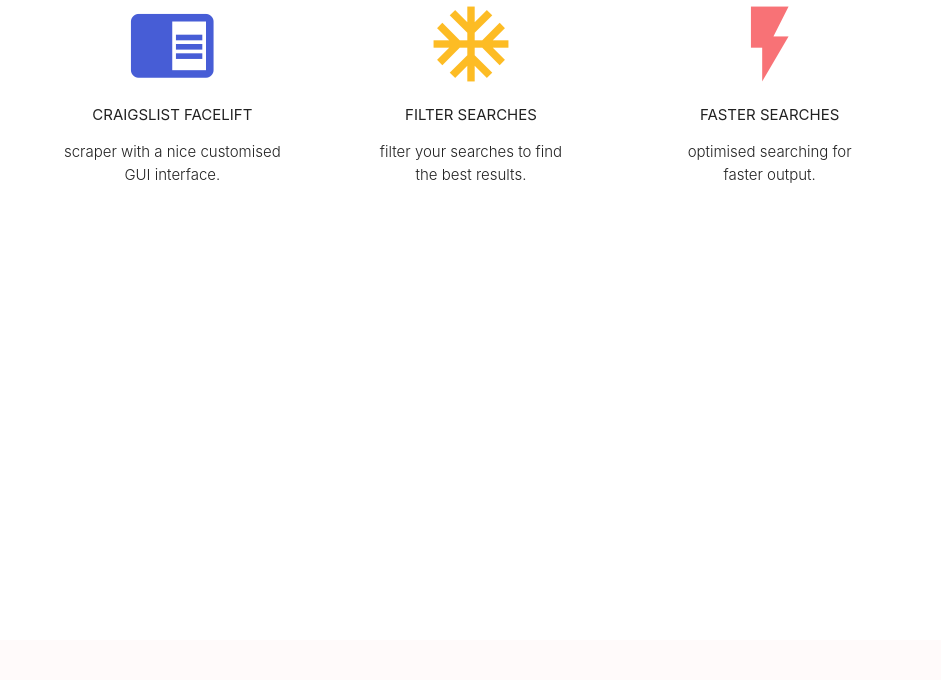
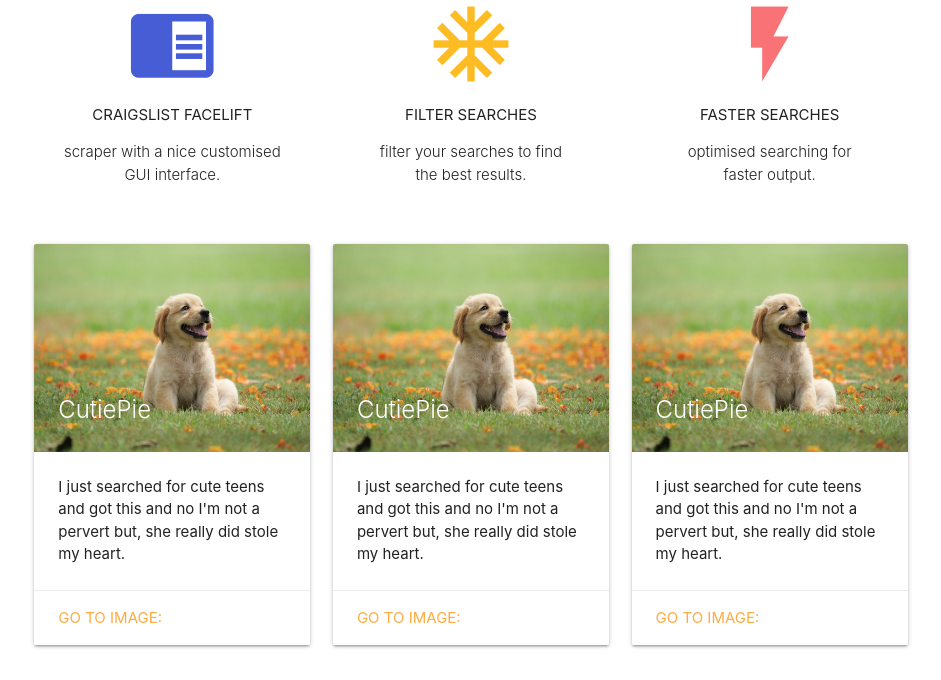
Before and after one commit to ivin-3-69/Craiglist_Project, a Django app: template craigslist_app/templates/craigslist/new_search.html in a window 1280 px wide. Shown: the part 160-840 px from the top of the page, without its empty margins (169-1110 px from the left). Before the commit the page ends 343 px from the top, so only its background shows below. Run offline with Django 3.2, Linux system fonts and the light colour scheme; the template is opened without the code that fills it, so the values that code supplies are empty.

Commit message:
fromtend uploading..

```diff
--- a/craigslist_app/templates/craigslist/base.html
+++ b/craigslist_app/templates/craigslist/base.html
@@ -13,7 +13,6 @@
 </head>
 
 <body>
-
     <nav>
         <div class="container nav_bar">
             <a href="/craigslist/" class="brand-logo">CRAIGSLIST</a>
@@ -29,7 +28,7 @@
                 <div class="center">
                     <i class="large material-icons" style="color: #475dd6;">chrome_reader_mode</i>
                     <p>CRAIGSLIST FACELIFT</p>
-                    <p class="light center">scraper with a nice customised <br>GUI interface.</p>
+                    <p class="light">scraper with a nice customised <br>GUI interface.</p>
                 </div>
             </div>
             <div class="col s4">
--- a/craigslist_app/templates/craigslist/new_search.html
+++ b/craigslist_app/templates/craigslist/new_search.html
@@ -1,5 +1,59 @@
 {% extends 'craigslist/base.html' %}
 
 {% block content %}
+{% load static %}
+<h2> {{search_query | title}} </h2>
+
+<div class="row s4">
+    <div class="col s4 m4">
+        <div class="card">
+            <div class="card-image ">
+                <img src="{% static "images/doggy1.jpg" %}">
+                <span class="card-title">CutiePie</span>
+            </div>
+            <div class="card-content">
+                <p>I just searched for cute teens and got this and no I'm not a pervert
+                    but, she really did stole my heart.
+                </p>
+            </div>
+            <div class="card-action">
+                <a href="https://i.pinimg.com/originals/72/af/49/72af49623890869a70b3fdec546bb959.jpg">Go to image:</a>
+            </div>
+        </div>
+    </div>
+    <div class="col s4 m4">
+        <div class="card">
+            <div class="card-image ">
+                <img src="{% static "images/doggy1.jpg" %}">
+                <span class="card-title">CutiePie</span>
+            </div>
+            <div class="card-content">
+                <p>I just searched for cute teens and got this and no I'm not a pervert
+                    but, she really did stole my heart.
+                </p>
+            </div>
+            <div class="card-action">
+                <a href="https://i.pinimg.com/originals/72/af/49/72af49623890869a70b3fdec546bb959.jpg">Go to image:</a>
+            </div>
+        </div>
+    </div>
+    <div class="col s4 m4">
+        <div class="card">
+            <div class="card-image ">
+                {% load static %}
+                <img src="{% static "images/doggy1.jpg" %}">
+                <span class="card-title">CutiePie</span>
+            </div>
+            <div class="card-content">
+                <p>I just searched for cute teens and got this and no I'm not a pervert
+                    but, she really did stole my heart.
+                </p>
+            </div>
+            <div class="card-action">
+                <a href="https://i.pinimg.com/originals/72/af/49/72af49623890869a70b3fdec546bb959.jpg">Go to image:</a>
+            </div>
+        </div>
+    </div>
+</div>
 
 {% endblock content %}
--- a/craigslist_app/views.py
+++ b/craigslist_app/views.py
@@ -1,7 +1,10 @@
+import requests
 from django.shortcuts import render
 from django.http import HttpResponse
 from .models import Search
 # Create your views here.
+
+from bs4 import BeautifulSoup
 
 def base(request):
     return render(request,"craigslist/base.html")
```
Also changed, not shown: requirements.txt (added, +12 -0 lines), craigslist_app/static/images/doggy1.jpg (added), craigslist_app/static/images/sample1.jpg (added), craigslist_app/static/images/sample2.jpg (added), craigslist_app/static/images/sample3.jpg (added).
